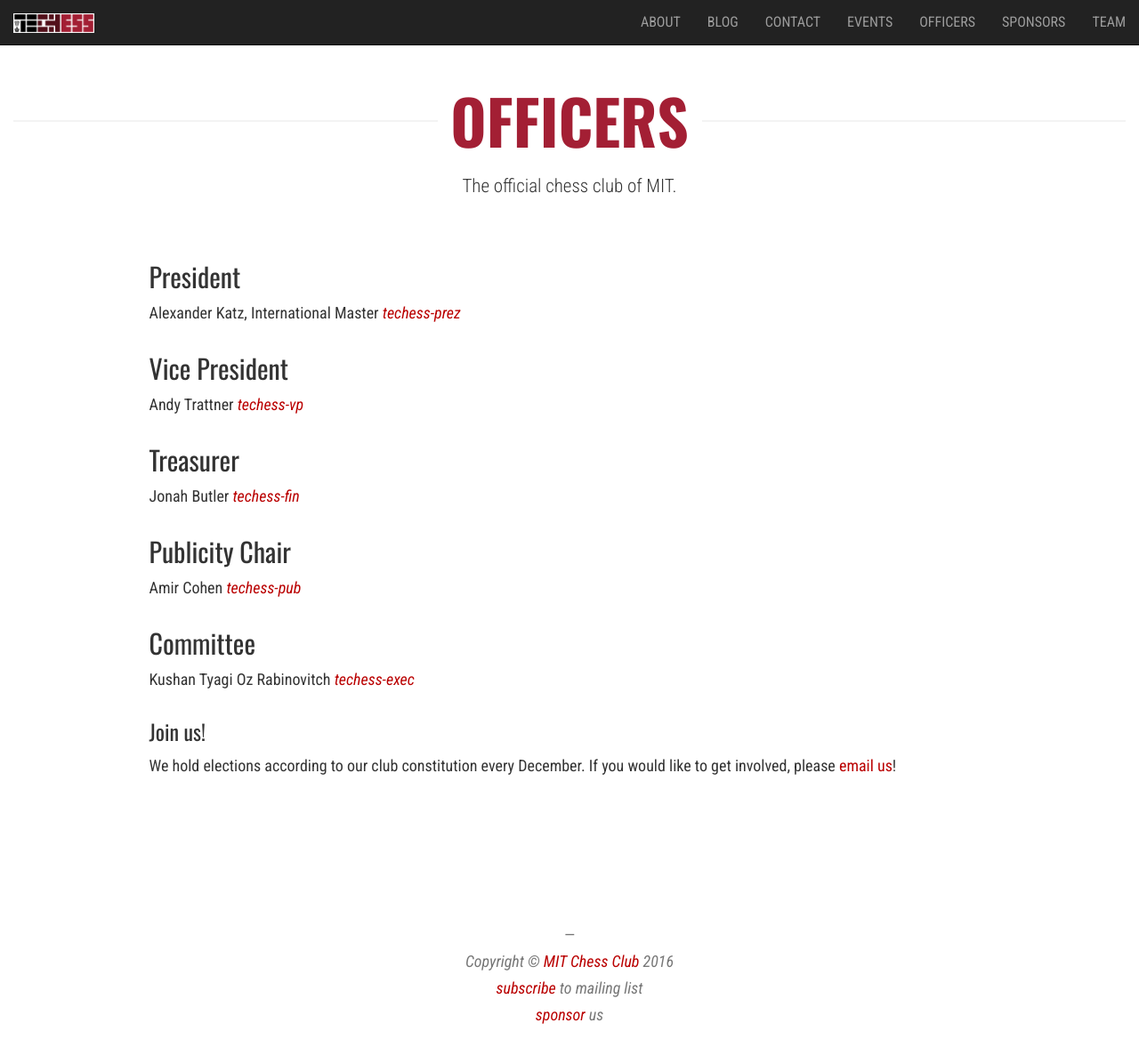
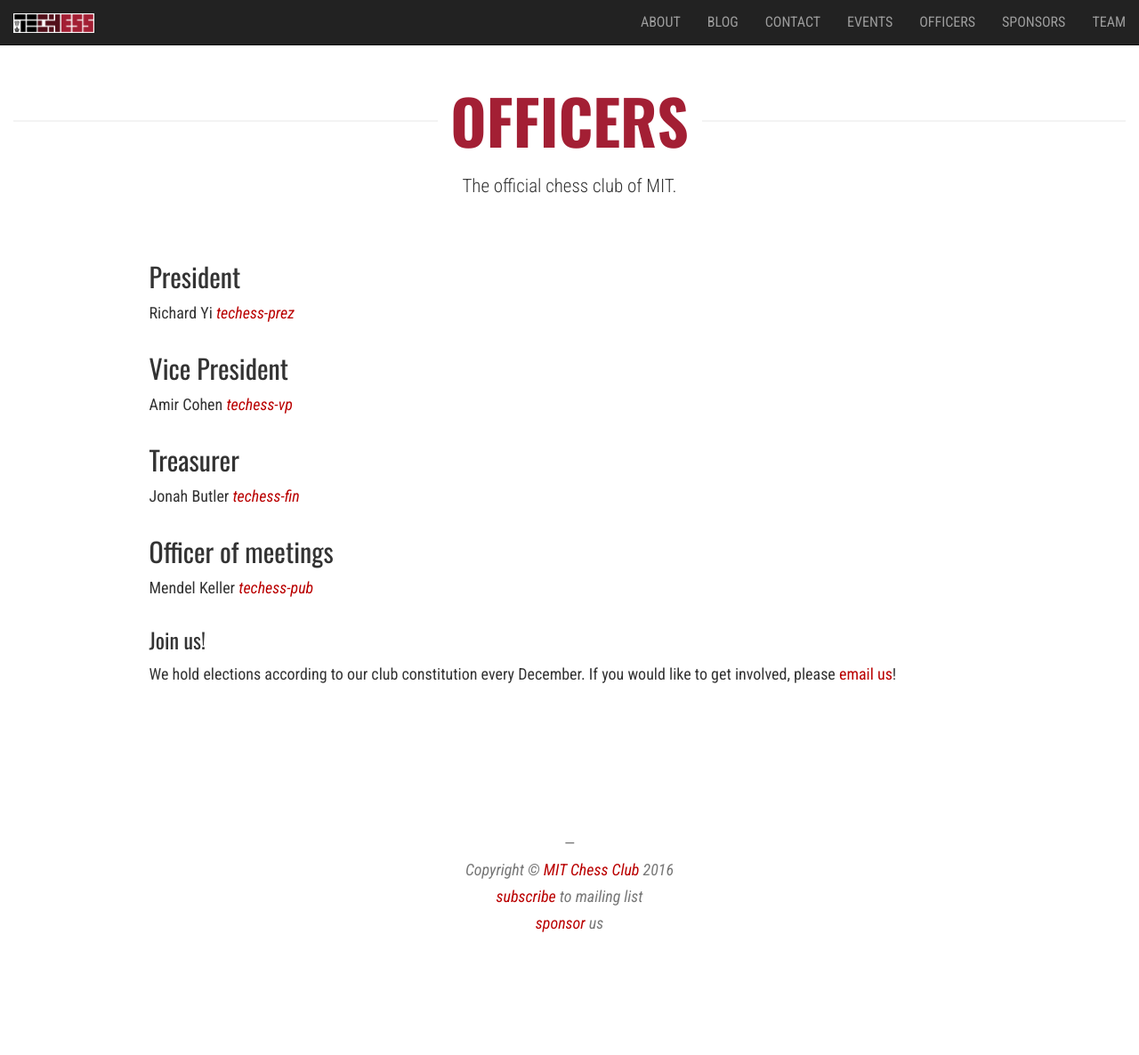
Before and after one commit to Tech-Chess/tech-chess.github.io, a Jekyll site: the page built from _pages/officers.md, in a window 1280 px wide and 1186 px high. Shown: the whole window at 89% size. Built offline with Jekyll 4.4.1, drawn with Linux system fonts in a browser that asks for light colours; nearby versions of some CDN libraries.

Commit message:
Update officers.md

```diff
--- a/_pages/officers.md
+++ b/_pages/officers.md
@@ -5,27 +5,23 @@
 ---
 
 ## President
-Alexander Katz, International Master
+
+Richard Yi
 _[techess-prez](mailto:techess-prez@mit.edu)_
 
 
 ## Vice President
-Andy Trattner
+Amir Cohen
 _[techess-vp](mailto:techess-vp@mit.edu)_
 
 ## Treasurer
 Jonah Butler
 _[techess-fin](mailto:techess-fin@mit.edu)_
 
-## Publicity Chair
-Amir Cohen
-_[techess-pub](mailto:techess-pub@mit.edu)_
-
-## Committee
-Kushan Tyagi
-Oz Rabinovitch
-_[techess-exec](mailto:techess-exec@mit.edu)_
+## Officer of meetings
+Mendel Keller
+_[techess-pub](mailto:techess-meetings@mit.edu)_
 
 
 ### Join us!
-We hold elections according to our club constitution every December. If you would like to get involved, please [email us](mailto:techess-exec@mit.edu)!
+We hold elections according to our club constitution every December. If you would like to get involved, please [email us](mailto:chess@mit.edu)!
```
